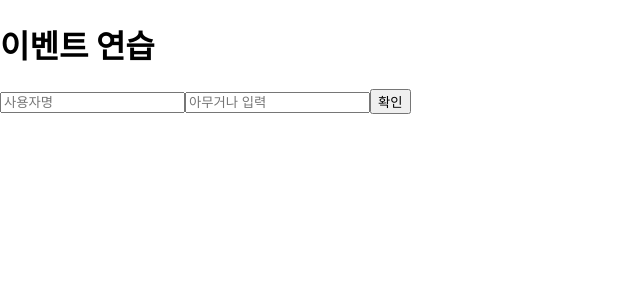
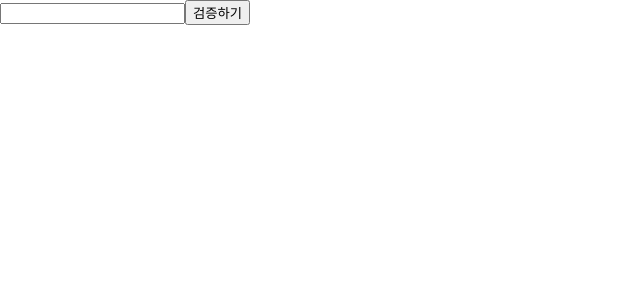
Before and after one commit to shimhaeun/React, a React (Create React App) app: page / in a window 1280 px wide. Shown: the top 300 px of the page, without its empty margins (0-640 px from the left). Built offline with nearby package versions, Linux system fonts and the light colour scheme.

Commit message:
ref 사용

```diff
--- a/src/App.js
+++ b/src/App.js
@@ -2,9 +2,10 @@
 import EventPractice from "./EventPractice";
 import Info from "./info";
 import Say from "./Say";
+import ValidationSample from "./ValidationSample";
 
 const App = () => {
-  return <EventPractice />;
+  return <ValidationSample />;
 };
 
 export default App;
--- /dev/null
+++ b/src/ValidationSample.css
@@ -0,0 +1,6 @@
+.success {
+    background-color: lightgreen;
+}
+.failure {
+    background-color: lightcoral;
+}
--- /dev/null
+++ b/src/ValidationSample.js
@@ -0,0 +1,50 @@
+import { render } from "@testing-library/react";
+import { Component } from "react";
+import './ValidationSample.css';
+
+class ValidationSample extends Component {
+    state = {
+        password: '',
+        clicked: false,
+        validated: false
+    }
+
+    handleChange = (e) => {
+        this.setState({
+            password: e.target.value
+        });
+    }
+
+    handleButtonClick = () => {
+        this.setState({
+            clicked: true,
+            validated: this.state.password === '0000'
+        })
+    }
+
+
+render() {
+    return (
+        <div>
+            <input
+            type="password"
+            value={this.state.password}
+            onChange={this.handleChange}
+            className={this.state.clicked ? (this.state.validated ? 'success' : 'failure') : ''}
+            />
+            <button onClick={this.handleButtonClick}>검증하기</button>
+        </div>
+    );
+    }
+}
+
+
+export default ValidationSample;
+/*
+ref 사용 - DOM을 직접적ㄷ으로 건드려야할 때
+
+state만으로 해결할 수 없고 DOM을 꼭 사용해야 하는 상황
+특정 input에 포커스 주황
+스크롤 박스 조작하기
+Canvas 요소에 그림 그리기
+*/
```
